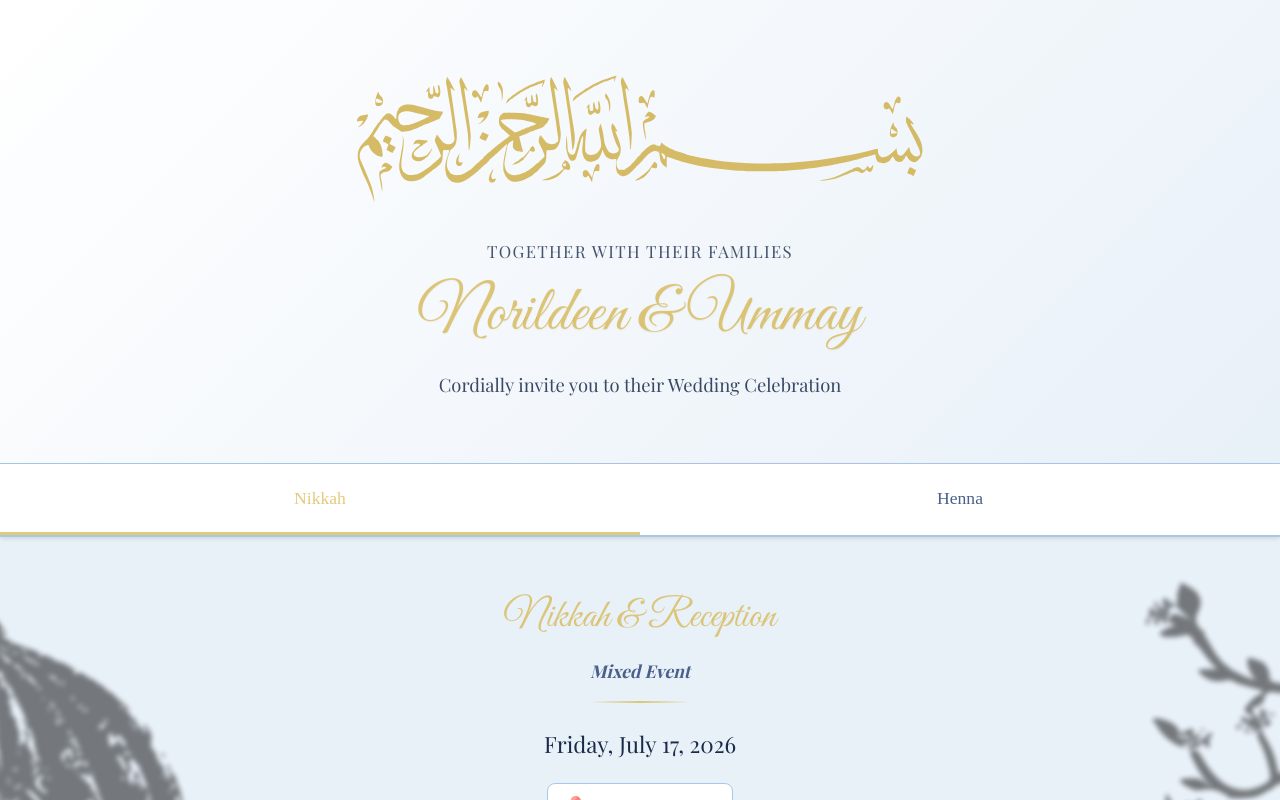
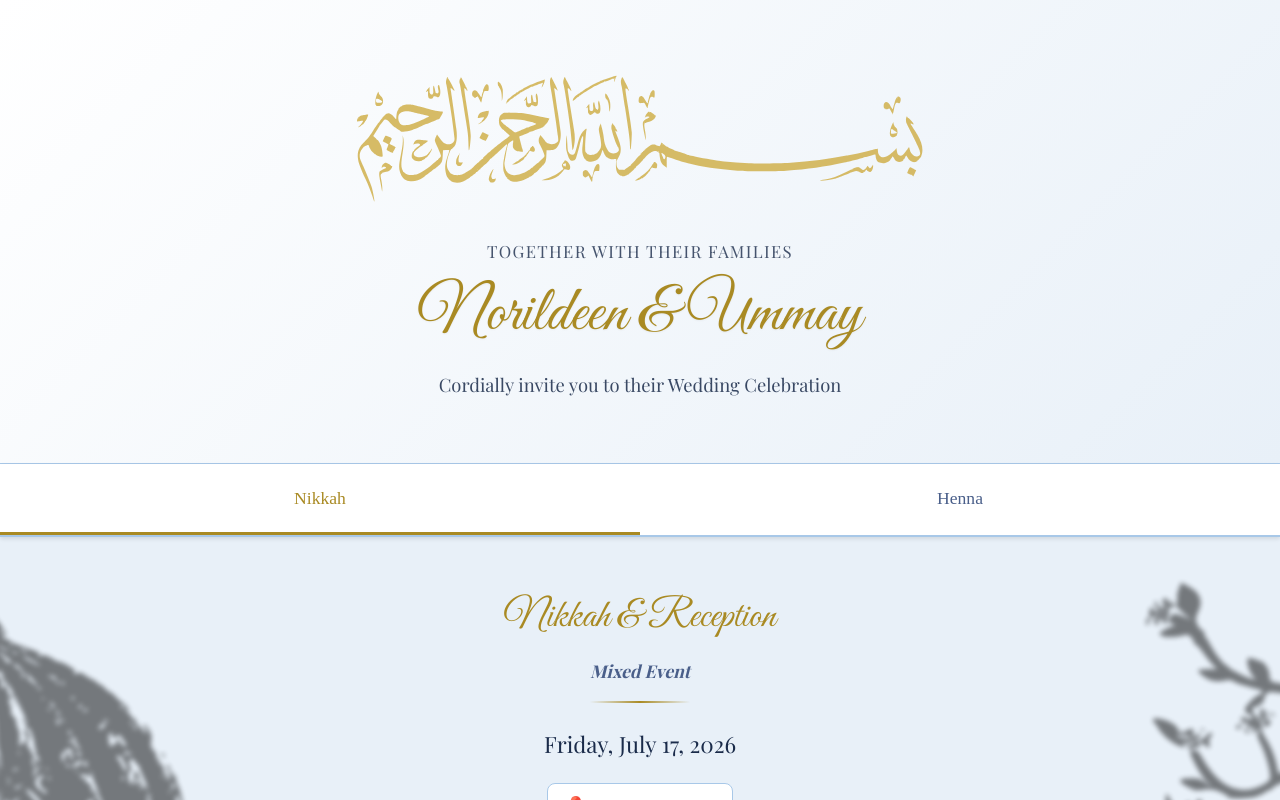
Before and after one commit to nalatoli/invite-io, a React (Vite) app in the folder frontend/: page /nikkah in a window 1280 px wide. Built offline with nearby package versions, Linux system fonts and the light colour scheme; no server answers.

Commit message:
Update color again

```diff
--- a/frontend/src/index.css
+++ b/frontend/src/index.css
@@ -10,7 +10,7 @@ html {
 }
 
 :root {
-  --primary-color: #d4af37a8;
+  --primary-color: #a98a23;
   --primary-dark: #b8941f;
   --secondary-color: #0F52BA;
   --background: #e8f0f8;
--- a/frontend/src/pages/EventPage.css
+++ b/frontend/src/pages/EventPage.css
@@ -427,6 +427,7 @@
   padding: 0.4rem 1.1rem;
   border-radius: 999px;
   transition: background 0.2s ease, color 0.2s ease;
+  background: color-mix(in srgb, var(--primary-color) 5%, transparent);
 }
 
 .event-footer a:hover {
```
